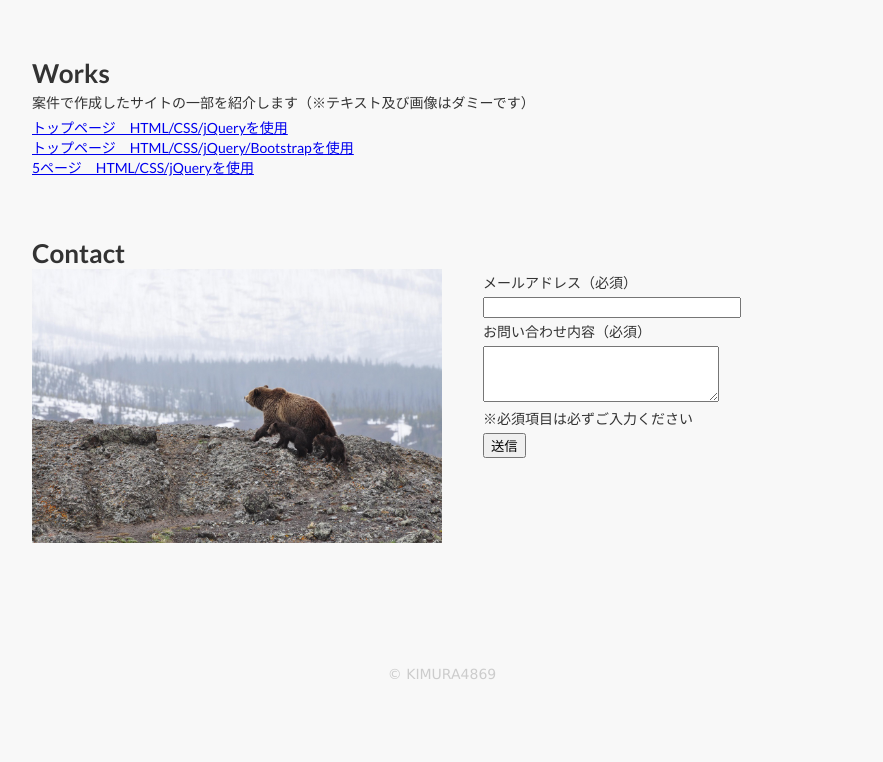
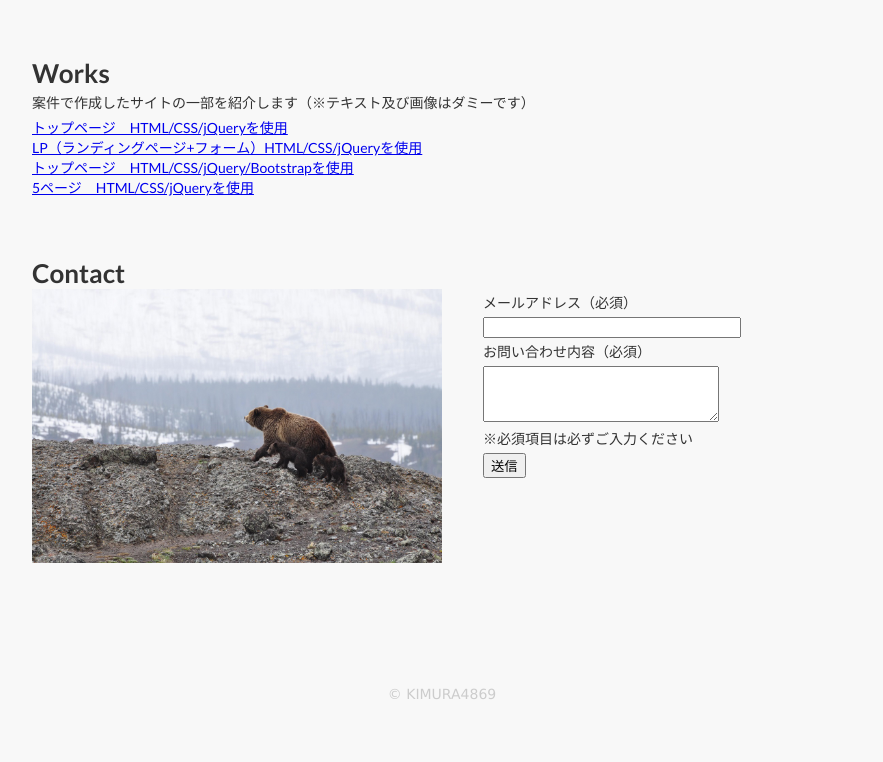
Before and after one commit to kimura4869/portfolio, a plain HTML site: page index.html in a window 1280 px wide. Shown: the part 1021-1783 px from the top of the page, without its empty margins (198-1081 px from the left). Drawn offline with Linux system fonts and the light colour scheme.

Commit message:
Add files via upload

```diff
--- a/index.html
+++ b/index.html
@@ -63,6 +63,7 @@
           <p>案件で作成したサイトの一部を紹介します（※テキスト及び画像はダミーです）</p>
           <ul>
             <li><a target="_blank" href="https://kimura4869.github.io/ANIMAL-INC/">トップページ　HTML/CSS/jQueryを使用</a></li>
+            <li><a target="_blank" href="https://kimura4869.github.io/LP/">LP（ランディングページ+フォーム）HTML/CSS/jQueryを使用</a></li>
             <li><a target="_blank" href="https://kimura4869.github.io/REIWAYAKUHIN/">トップページ　HTML/CSS/jQuery/Bootstrapを使用</a></li>
             <li><a target="_blank" href="https://kimura4869.github.io/THE-CONTENTS-NATURE-CLUB/">5ページ　HTML/CSS/jQueryを使用</a></li>
           </ul>
```
